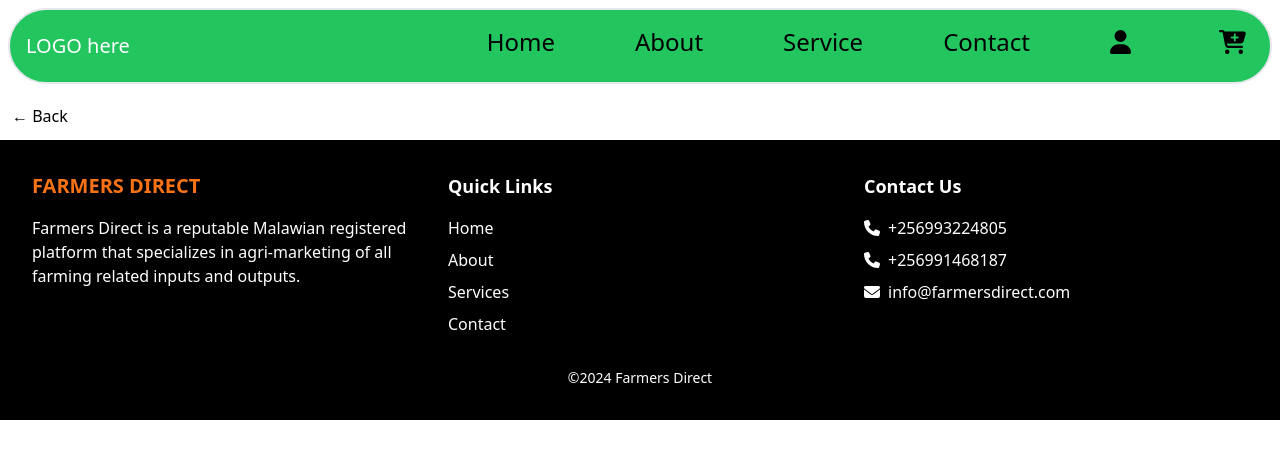
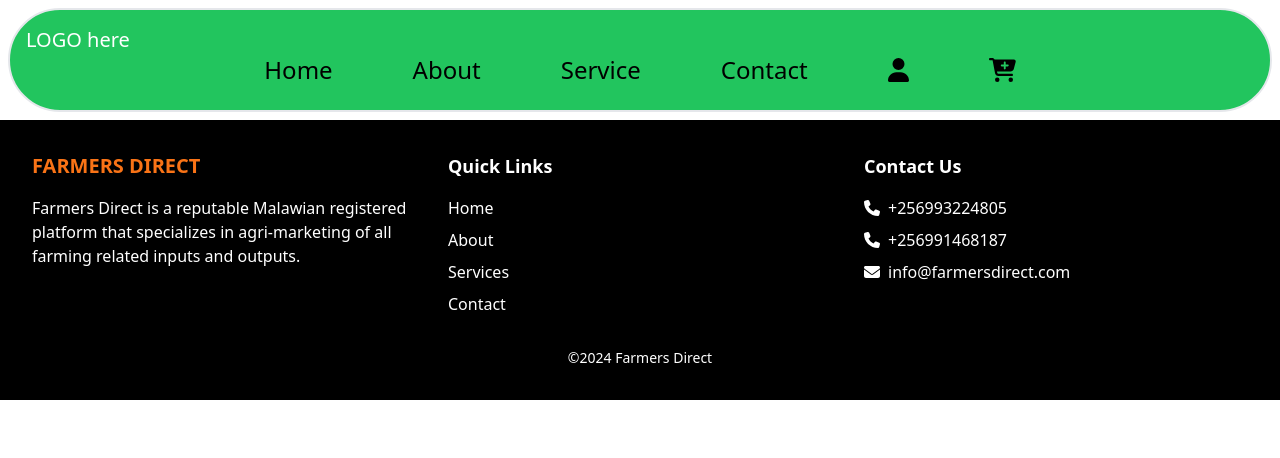
Before and after one commit to Smkandawire/GROUP-27-FARMERS-DIRECT-WEBSITE-FRONTEND, a React (Create React App) app: page / in a window 1280 px wide. Shown: the top 458 px of the page. Built offline with nearby package versions, Linux system fonts and the light colour scheme.

Commit message:
Update Header.js
error change of addtocart

```diff
--- a/src/components/Header/Header.js
+++ b/src/components/Header/Header.js
@@ -1,23 +1,15 @@
 import React, { useState } from 'react';
 import { Link, useNavigate } from 'react-router-dom';
 import { FontAwesomeIcon } from '@fortawesome/react-fontawesome';
-import { faUser, faCartPlus, faBars, faTimes, faSignInAlt, faUserPlus } from '@fortawesome/free-solid-svg-icons';
+import { faUser, faSignInAlt, faUserPlus } from '@fortawesome/free-solid-svg-icons';
+import { faCartPlus } from '@fortawesome/free-solid-svg-icons';
 
 const Header = () => {
-  const [isOpen, setIsOpen] = useState(false); // State for toggling menu
-  const [showDropdown, setShowDropdown] = useState(false); // State for dropdown
+  const [showDropdown, setShowDropdown] = useState(false);
   const navigate = useNavigate();
 
-  const handleBack = () => {
-    navigate(-1); // Navigate back to the last page in history
-  };
-
-  const toggleMenu = () => {
-    setIsOpen(!isOpen); // Toggle the hamburger menu
-  };
-
   const toggleDropdown = () => {
-    setShowDropdown(!showDropdown); // Toggle the dropdown menu
+    setShowDropdown(!showDropdown);
   };
 
   const handleLoginClick = () => {
@@ -32,96 +24,60 @@ const Header = () => {
 
   return (
     <div>
-      <div className="relative bg-green-500 text-xl font-light m-2 p-4 text-white rounded-full border-2">
-        <div className="flex justify-between items-center relative">
-          <div>LOGO here</div>
-
-          {/* Icons on the right for small screens */}
-          <div className="flex items-center space-x-4 md:hidden z-10">
-            {/* User Icon with dropdown */}
-            <div className="relative">
+      <div className='bg-green-500 text-xl font-light m-2 p-4 text-white rounded-full border-2'>
+        LOGO here
+        <nav>
+          <ul className='flex flex-row space-x-20 list-none text-2xl text-black justify-center items-stretch'>
+            <li className="mb-2 cursor-pointer hover:text-orange-500">
+              <Link to="/">Home</Link>
+            </li>
+            <li className="mb-2 cursor-pointer hover:text-orange-500">
+              <Link to="/AboutUs">About</Link>
+            </li>
+            <li className="mb-2 cursor-pointer hover:text-orange-500">
+              <Link to="/Services">Service</Link>
+            </li>
+            <li className="mb-2 cursor-pointer hover:text-orange-500">
+              <Link to="/ContactUs">Contact</Link>
+            </li>
+            <li className="mb-2 cursor-pointer relative">
+              {/* User Icon */}
               <FontAwesomeIcon
                 icon={faUser}
                 size="1x"
                 onClick={toggleDropdown}
-                className="cursor-pointer hover:text-orange-500"
+                className="hover:text-orange-500"
               />
               {/* Dropdown Menu */}
               {showDropdown && (
-                <div className="absolute right-0 mt-2 w-40 bg-white border rounded shadow-lg text-black">
-                  <p className="p-1 flex items-center cursor-pointer hover:bg-gray-200" onClick={handleLoginClick}>
+                <div
+                  className="absolute right-0 mt-2 w-40 bg-white border rounded shadow-lg text-black"
+                  style={{ zIndex: 1000 }}
+                >
+                  <p
+                    className="p-1 flex items-center cursor-pointer hover:bg-gray-200"
+                    onClick={handleLoginClick}
+                  >
                     <FontAwesomeIcon icon={faSignInAlt} className="mr-2" />
                     Login
                   </p>
-                  <p className="p-1 flex items-center cursor-pointer hover:bg-gray-200" onClick={handleSignUpClick}>
+                  <p
+                    className="p-1 flex items-center cursor-pointer hover:bg-gray-200"
+                    onClick={handleSignUpClick}
+                  >
                     <FontAwesomeIcon icon={faUserPlus} className="mr-2" />
                     Sign Up
                   </p>
                 </div>
               )}
-            </div>
-            <Link to="AddToCart" className="cursor-pointer hover:text-orange-500"><FontAwesomeIcon icon={faCartPlus} size="1x" /></Link>
-
-            {/* Hamburger icon */}
-            <button className="text-3xl" onClick={toggleMenu}>
-              <FontAwesomeIcon icon={isOpen ? faTimes : faBars} />
-            </button>
-          </div>
-
-          {/* Full navigation on larger screens */}
-          <nav className="md:flex md:flex-row space-x-10 text-2xl items-center hidden md:block">
-            <ul className="flex flex-row space-x-20 list-none text-black">
-              <li className="mb-2 cursor-pointer hover:text-orange-500"><Link to="/">Home</Link></li>
-              <li className="mb-2 cursor-pointer hover:text-orange-500"><Link to="AboutUs">About</Link></li>
-              <li className="mb-2 cursor-pointer hover:text-orange-500"><Link to="Services">Service</Link></li>
-              <li className="mb-2 cursor-pointer hover:text-orange-500"><Link to="ContactUs">Contact</Link></li>
-
-              {/* User Icon with dropdown for larger screens */}
-              <li className="relative mb-2 cursor-pointer hover:text-orange-500">
-                <FontAwesomeIcon
-                  icon={faUser}
-                  size="1x"
-                  onClick={toggleDropdown}
-                />
-                {showDropdown && (
-                  <div className="absolute right-0 mt-2 w-40 bg-white border rounded shadow-lg text-black">
-                    <p className="p-1 flex items-center cursor-pointer hover:bg-gray-200" onClick={handleLoginClick}>
-                      <FontAwesomeIcon icon={faSignInAlt} className="mr-2" />
-                      Login
-                    </p>
-                    <p className="p-1 flex items-center cursor-pointer hover:bg-gray-200" onClick={handleSignUpClick}>
-                      <FontAwesomeIcon icon={faUserPlus} className="mr-2" />
-                      Sign Up
-                    </p>
-                  </div>
-                )}
-              </li>
-
-              <li className="mb-2 cursor-pointer hover:text-orange-500">
-                <Link to="AddToCart" className="p-2"><FontAwesomeIcon icon={faCartPlus} size="1x" /></Link>
-              </li>
-            </ul>
-          </nav>
-        </div>
-
-        {/* Mobile navigation when the hamburger is open */}
-        {isOpen && (
-          <nav className="absolute top-16 right-0 w-1/2 bg-green-500 z-10 rounded-lg shadow-lg md:hidden">
-            <ul className="flex flex-col space-y-2 p-4 text-black">
-              <li className="cursor-pointer hover:text-orange-500"><Link to="/">Home</Link></li>
-              <li className="cursor-pointer hover:text-orange-500"><Link to="AboutUs">About</Link></li>
-              <li className="cursor-pointer hover:text-orange-500"><Link to="Services">Service</Link></li>
-              <li className="cursor-pointer hover:text-orange-500"><Link to="ContactUs">Contact</Link></li>
-            </ul>
-          </nav>
-        )}
-      </div>
-
-      {/* Back button */}
-      <div>
-        <button className="text-black p-3" onClick={handleBack}>
-          ← Back
-        </button>
+            </li>
+            <li className="mb-2 cursor-pointer hover:text-orange-500">
+              <Link to="/AddToCart">
+                <FontAwesomeIcon icon={faCartPlus} size="1x" />
+              </Link>
+            </li>
+          </ul>
+        </nav>
       </div>
     </div>
   );
```
